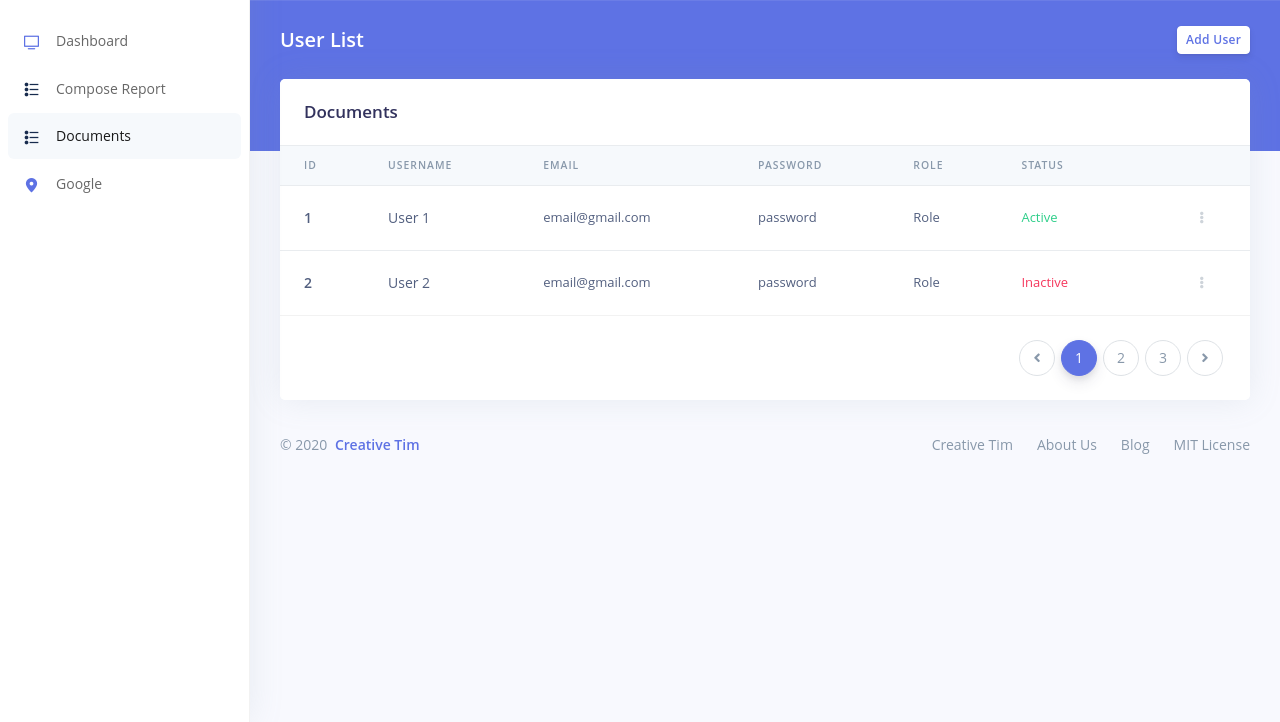
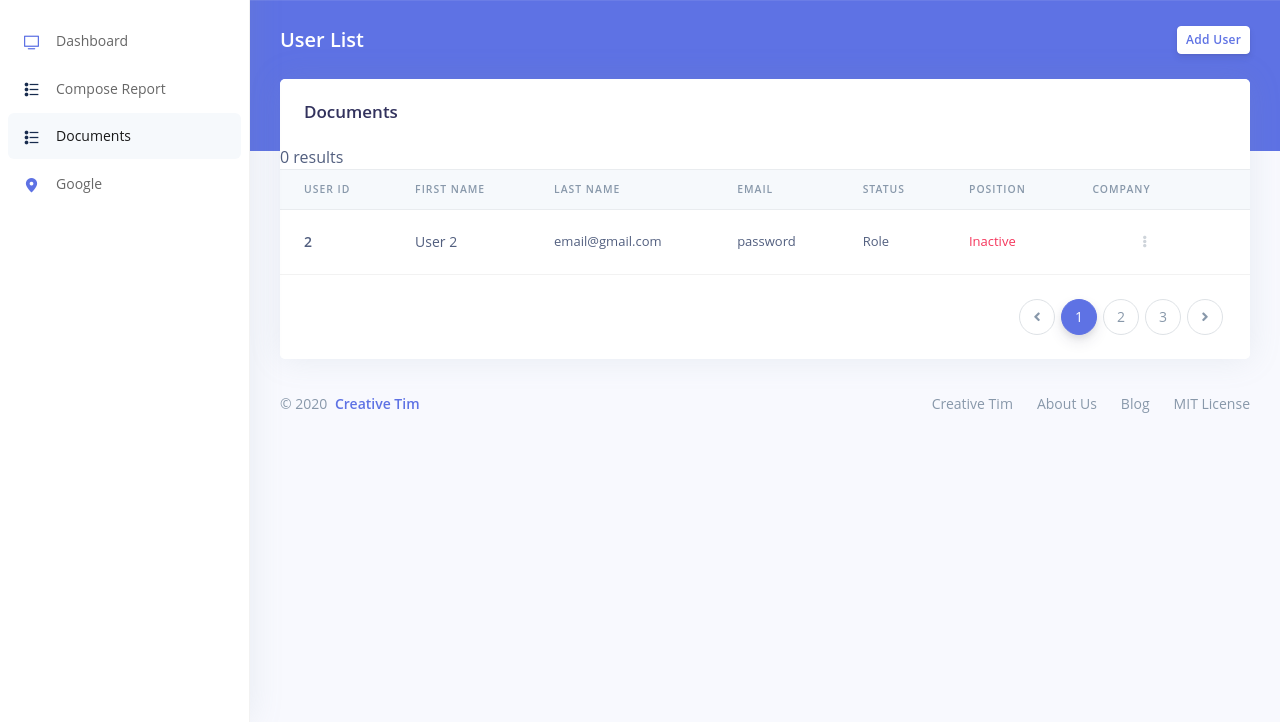
Before and after one commit to n3r052/php-fyp, a PHP site: page /admin/user_list.php in a window 1280 px wide. Shown: the part 78-800 px from the top of the page. Run offline with PHP 8.4, Linux system fonts and the light colour scheme; data that the repository does not hold is empty.

Commit message:
added php command for user list

```diff
--- a/admin/user_list.php
+++ b/admin/user_list.php
@@ -1,18 +1,5 @@
 <?php
-
-//session_start();
-$servername = 'localhost';
-$user = 'root';
-$password = '';
-$dbname = 'fyp';
-
-//create connection
-$connect = new mysqli($servername, $username, $password, $dbname);
-
-//check connection
-if ($connect->connect_error){
-    die('connection failed: '.$connect->connect_error);
-}
+    require '../config.php';
 ?>
 <!DOCTYPE html>
 <html>
@@ -168,13 +155,6 @@ if ($connect->connect_error){
           <div class="row align-items-center py-4">
             <div class="col-lg-6 col-7">
             <h6 class="h2 text-white d-inline-block mb-0">User List</h6>
-            <!-- <nav aria-label="breadcrumb" class="d-none d-md-inline-block ml-md-4">
-                <ol class="breadcrumb breadcrumb-links breadcrumb-dark">
-                <li class="breadcrumb-item"><a href="#"><i class="fas fa-home"></i></a></li>
-                <li class="breadcrumb-item"><a href="#">Dashboards</a></li>
-                <li class="breadcrumb-item active" aria-current="page">Default</li>
-                </ol>
-            </nav> -->
             </div>
             <!-- Add User Button ------------------------------------------------------------------>
             <div class="col-lg-6 col-5 text-right">
@@ -200,67 +180,79 @@ if ($connect->connect_error){
               <table class="table align-items-center table-flush">
                 <thead class="thead-light">
                   <tr>
-                    <th scope="col" class="sort" data-sort="id">id</th>
-                    <th scope="col" class="sort" data-sort="name">Username</th>
+                    <th scope="col" class="sort" data-sort="id">User Id</th>
+                    <th scope="col" class="sort" data-sort="name">First Name</th>
+                    <th scope="col" class="sort" data-sort="name">Last Name</th>
                     <th scope="col" class="sort" data-sort="budget">Email</th>
-                    <th scope="col" class="sort" data-sort="status">Password</th>
-                    <th scope="col" class="sort" data-sort="role">Role</th>
-                    <th scope="col" class="sort" data-sort="status">Status</th>
+                    <th scope="col" class="sort" data-sort="name">Status</th>
+                    <th scope="col" class="sort" data-sort="status">Position</th>
+                    <th scope="col" class="sort" data-sort="role">Company</th>
                     <!-- for burger icon -->
                     <th scope="col"></th>
                   </tr>
                 </thead>
                 <tbody class="list">
-                  <!-- First Row ----------------------------------------------------------------------------------------------------------------------------->
-                  <tr>
-                    <!-- First Column --------------------------------------------------------->
-                    <th scope="row">
-                        <div class="media-body">
-                            <span class="name mb-0 text-sm">1</span>
+                <?php
+                    $sql = "SELECT * FROM user";
+                    $result = $connect->query($sql);
+                    if ($result->num_rows > 0) {
+                        // output data of each row
+                        while($row = $result->fetch_assoc()) {
+                            echo "";
+                            echo "<tr>";
+                            //first column
+                            echo
+                            "<th scope=\"row\">
+                                <div class=\"media-body\">
+                                    <span class=\"name mb-0 text-sm\"> ".$row['user_id']. "</span>
                                 </div>
-                    </th>
-
-                    <!-- Second Column --------------------------------------------------------->
-                    <td>
-                        <div class="media-body">
-                            <span class="name mb-0 text-sm">User 1</span>
+                            </th>";
+                            //second column
+                            echo
+                            "<td>
+                                <div class=\"media-body\">
+                                    <span class=\"name mb-0 text-sm\">" . $row['first_name'] . "</span>
                                 </div>
-                    </td>
-
-                    <!-- Third Column --------------------------------------------------------->
-                    <td>
-                        email@gmail.com
-                    </td>
-
-                    <!-- Fourth Column --------------------------------------------------------->
-                    <td>
-                        password
-                    </td>
-
-                    <!-- Fifth Column --------------------------------------------------------->
-                    <td>
-                        Role
-                    </td>
-
-                    <!-- Sixth Column --------------------------------------------------------->
-                    <td>
-                        <span class="text-success">Active</span>
-                    </td>
-
-                    <!-- Burger --------------------------------------------------------->
-                    <td class="text-right">
-                      <div class="dropdown">
-                        <a class="btn btn-sm btn-icon-only text-light" href="#" role="button" data-toggle="dropdown" aria-haspopup="true" aria-expanded="false">
-                          <i class="fas fa-ellipsis-v"></i>
+                            </td>";
+                            //third column
+                            echo
+                            "<td>
+                                <div class=\"media-body\">
+                                    <span class=\"name mb-0 text-sm\">" . $row['last_name'] . "</span>
+                                </div>
+                            </td>";
+                            //fourth column
+                            echo "<td>" . $row['email'] . "</td>";
+                            //fifth column
+                            echo
+                            "<td>
+                                <span class=\"text-success\">" . $row['status'] . "</span>
+                            </td>";
+                            //sixth column
+                            echo "<td>" . $row['position'] . "</td>";
+                            //seventh column
+                            echo "<td>" . $row['company'] . "</td>";
+                            //burger
+                            echo
+                            "<td class=\"text-right\">
+                                <div class=\"dropdown\">
+                                    <a class=\"btn btn-sm btn-icon-only text-light\" href=\"#\" role=\"button\" data-toggle=\"dropdown\" aria-haspopup=\"true\" aria-expanded=\"false\">
+                                    <i class=\"fas fa-ellipsis-v\"></i>
                                     </a>
-                        <div class="dropdown-menu dropdown-menu-right dropdown-menu-arrow">
-                          <a class="dropdown-item" href="#" data-toggle="modal" data-target="#edit-user-form">Edit</a>
-                          <a class="dropdown-item" href="#" data-toggle="modal" data-target="#modal-notification">Delete</a>
+                                    <div class=\"dropdown-menu dropdown-menu-right dropdown-menu-arrow\">
+                                    <a class=\"dropdown-item\" href=\"#\" data-toggle=\"modal\" data-target=\"#edit-user-form\">Edit</a>
+                                    <a class=\"dropdown-item\" href=\"#\" data-toggle=\"modal\" data-target=\"#modal-notification\">Delete</a>
                                     </div>
                                 </div>
                                 </td>
-                  </tr>
-
+                            </tr>";
+                            echo "</tr>";
+                        }
+                    } else {
+                        echo "0 results";
+                    }
+                    $connect->close();
+                ?>
                   <!-- First Row ----------------------------------------------------------------------------------------------------------------------------->
                   <tr>
                     <!-- First Column --------------------------------------------------------->
```
Lines whose indentation alone changed are shown as unchanged.
